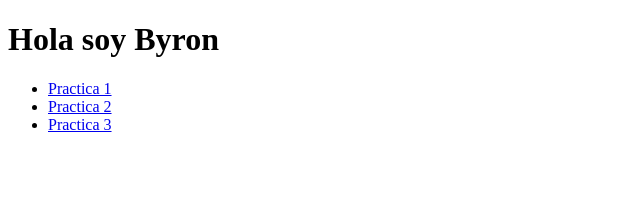
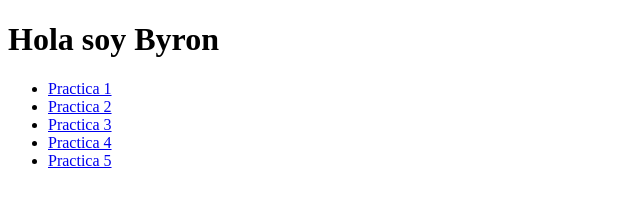
Before and after one commit to byronrmeza/sistemasgeo, a plain HTML site: page index.html in a window 1280 px wide. Shown: the whole page, without its empty margins (0-640 px from the left). Drawn offline with Linux system fonts and the light colour scheme.

Commit message:
actualizacion index

```diff
--- a/index.html
+++ b/index.html
@@ -12,6 +12,8 @@
         <li><a href="practica1.html">Practica 1</a></li>
         <li><a href="practica2.html">Practica 2</a></li>
         <li><a href="practica3.html">Practica 3</a></li>
+        <li><a href="practica4.html">Practica 4</a></li>
+        <li><a href="practica5.html">Practica 5</a></li>
     </ul>
 </body>
 </html>
```
